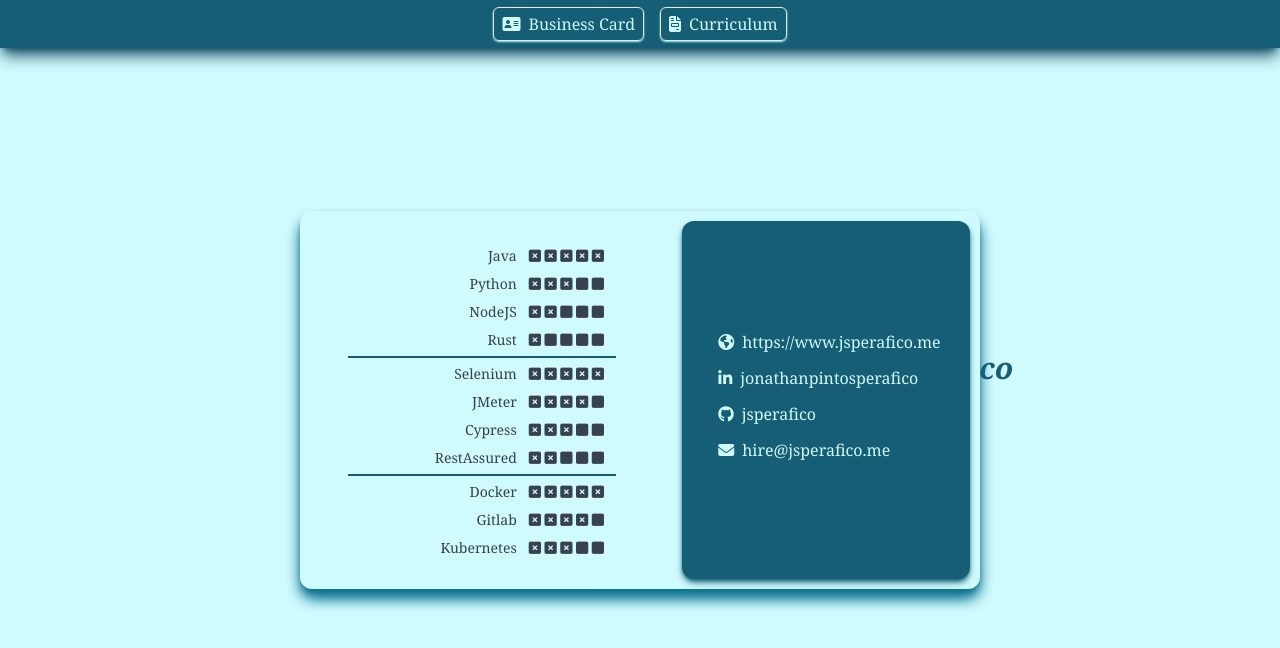
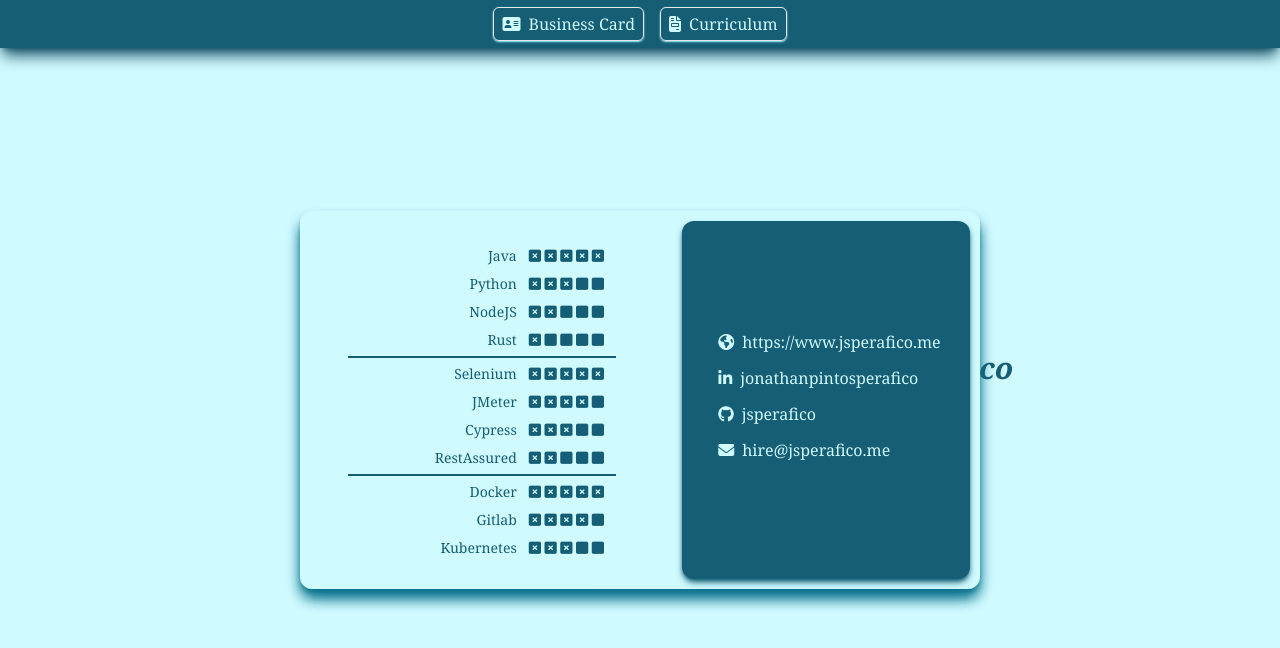
Before and after one commit to jsperafico/me.curriculum, a React (Vite) app: page / in a window 1280 px wide. Shown: the top 648 px of the page. Built offline with nearby package versions, Linux system fonts and the light colour scheme; what @xpd/tailwind-3dtransforms would draw is missing.

Commit message:
color adjust

```diff
--- a/src/pages/business-card.tsx
+++ b/src/pages/business-card.tsx
@@ -32,7 +32,7 @@ const BusinessCardPage = React.forwardRef<
 
     <Card className="w-[180mm] h-[100mm] backface-hidden transform transition duration-[1.5s] -rotate-y-180 group-hover:rotate-y-0 absolute insert-center grid grid-flow-col auto-cols-fr rounded-xl border-2 bg-cyan-100 text-cyan-800 shadow-cyan-700 border-cyan-100 shadow-lg">
       <CardHeader className="m-auto w-full prose prose-sm">
-        <Skills />
+        <Skills className="text-cyan-800" />
       </CardHeader>
       <CardContent className="max-w-[288px] justify-self-end m-2 rounded-xl bg-cyan-800 text-cyan-100 shadow-cyan-800 shadow-md pt-4 content-center">
         <Social />
```
